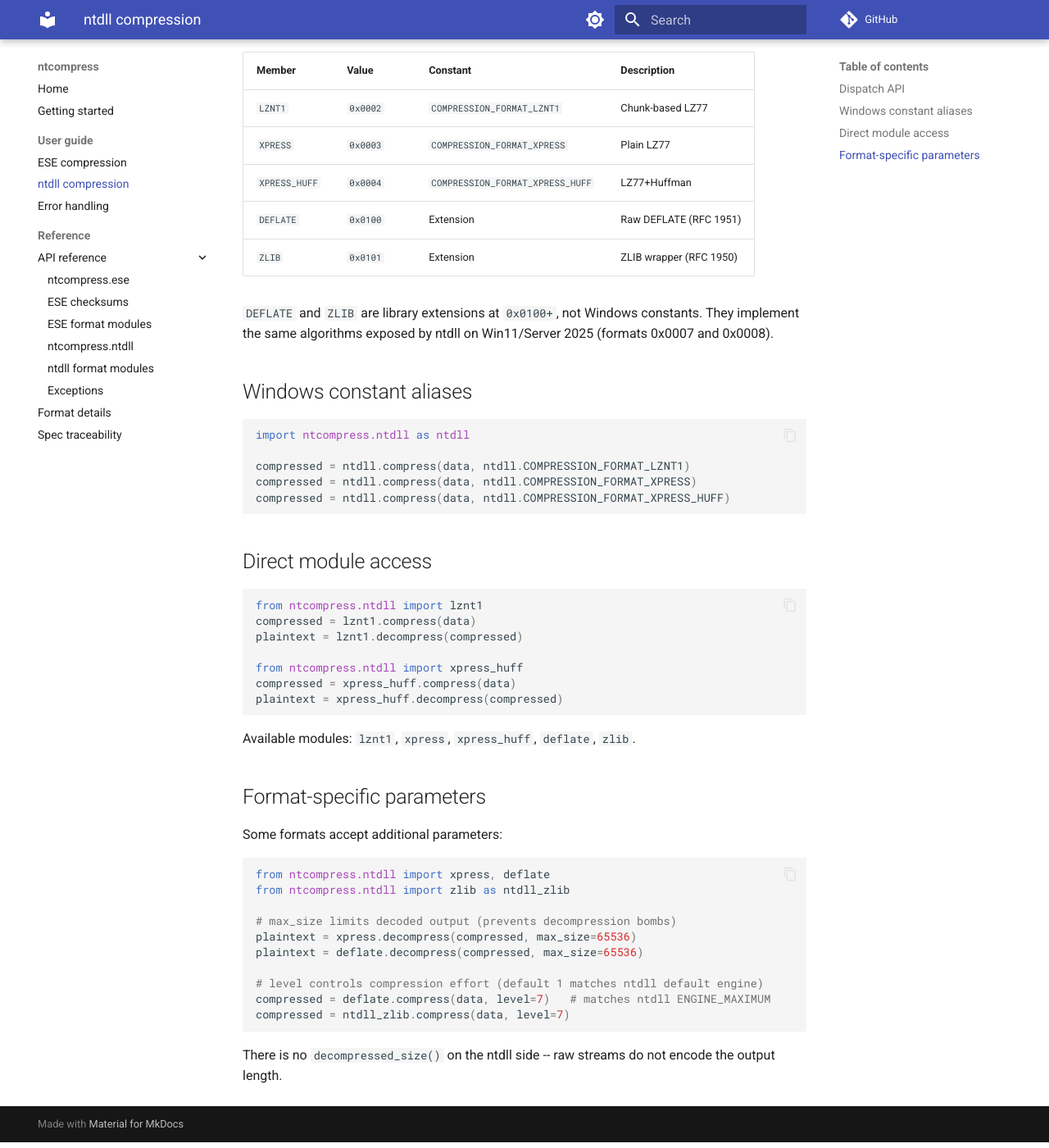
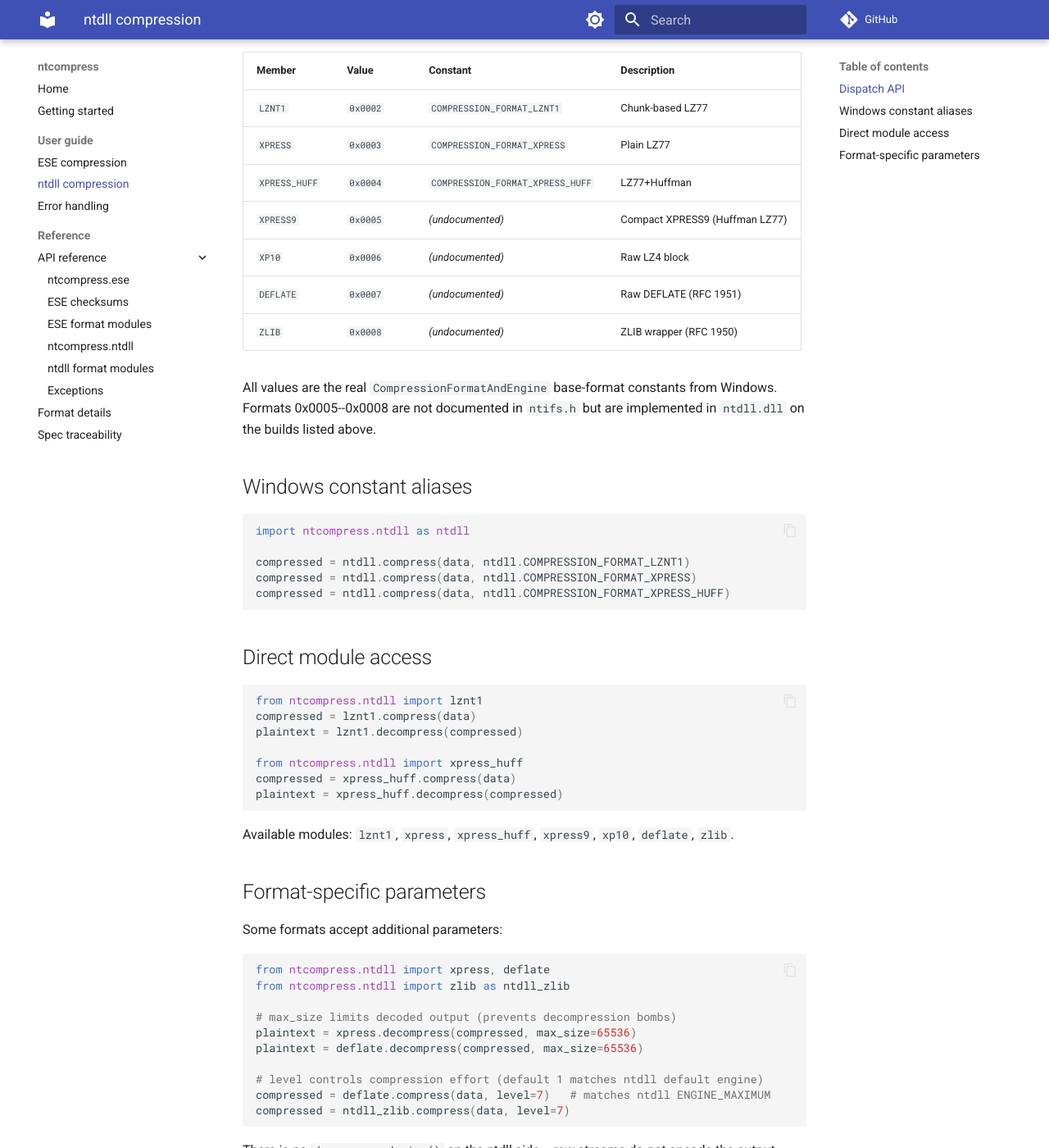
Before and after one commit to StrongWind1/ntcompress, an MkDocs documentation site: the page built from docs/user-guide/ntdll.md, in a window 1280 px wide and 1400 px high, scrolled down 506 px. Shown: the whole window at 82% size. Built offline with MkDocs 1.6.1 and Material for MkDocs 9.7.7, drawn with Linux system fonts in a browser that asks for light colours; comment, search, counter and statistics services are not loaded.

Commit message:
docs: update all docs for ntdll formats 0x0005-0x0008
Update README, CHANGELOG, getting-started guide, user guide, format
reference, spec traceability, and API reference to reflect the new
format IDs and the compact XPRESS9 codec. Drop references to the old
library extension IDs 0x0100/0x0101.

````diff
--- a/docs/user-guide/ntdll.md
+++ b/docs/user-guide/ntdll.md
@@ -20,10 +20,12 @@ The `Format` enum values match the `COMPRESSION_FORMAT_*` constants from `ntifs.
 | `LZNT1` | `0x0002` | `COMPRESSION_FORMAT_LZNT1` | Chunk-based LZ77 |
 | `XPRESS` | `0x0003` | `COMPRESSION_FORMAT_XPRESS` | Plain LZ77 |
 | `XPRESS_HUFF` | `0x0004` | `COMPRESSION_FORMAT_XPRESS_HUFF` | LZ77+Huffman |
-| `DEFLATE` | `0x0100` | Extension | Raw DEFLATE (RFC 1951) |
-| `ZLIB` | `0x0101` | Extension | ZLIB wrapper (RFC 1950) |
+| `XPRESS9` | `0x0005` | *(undocumented)* | Compact XPRESS9 (Huffman LZ77) |
+| `XP10` | `0x0006` | *(undocumented)* | Raw LZ4 block |
+| `DEFLATE` | `0x0007` | *(undocumented)* | Raw DEFLATE (RFC 1951) |
+| `ZLIB` | `0x0008` | *(undocumented)* | ZLIB wrapper (RFC 1950) |
 
-`DEFLATE` and `ZLIB` are library extensions at `0x0100+`, not Windows constants. They implement the same algorithms exposed by ntdll on Win11/Server 2025 (formats 0x0007 and 0x0008).
+All values are the real `CompressionFormatAndEngine` base-format constants from Windows. Formats 0x0005--0x0008 are not documented in `ntifs.h` but are implemented in `ntdll.dll` on the builds listed above.
 
 ## Windows constant aliases
 
@@ -47,7 +49,7 @@ compressed = xpress_huff.compress(data)
 plaintext = xpress_huff.decompress(compressed)
 ```
 
-Available modules: `lznt1`, `xpress`, `xpress_huff`, `deflate`, `zlib`.
+Available modules: `lznt1`, `xpress`, `xpress_huff`, `xpress9`, `xp10`, `deflate`, `zlib`.
 
 ## Format-specific parameters
 
````
Also changed, not shown: CHANGELOG.md (+2 -1 lines), README.md (+7 -5 lines), docs/getting-started.md (+4 -1 lines), docs/reference/api/ntdll-formats.md (+10 -2 lines), docs/reference/formats.md (+4 -2 lines), docs/reference/spec-traceability.md (+3 -1 lines), src/ntcompress/__init__.py (+4 -4 lines).
